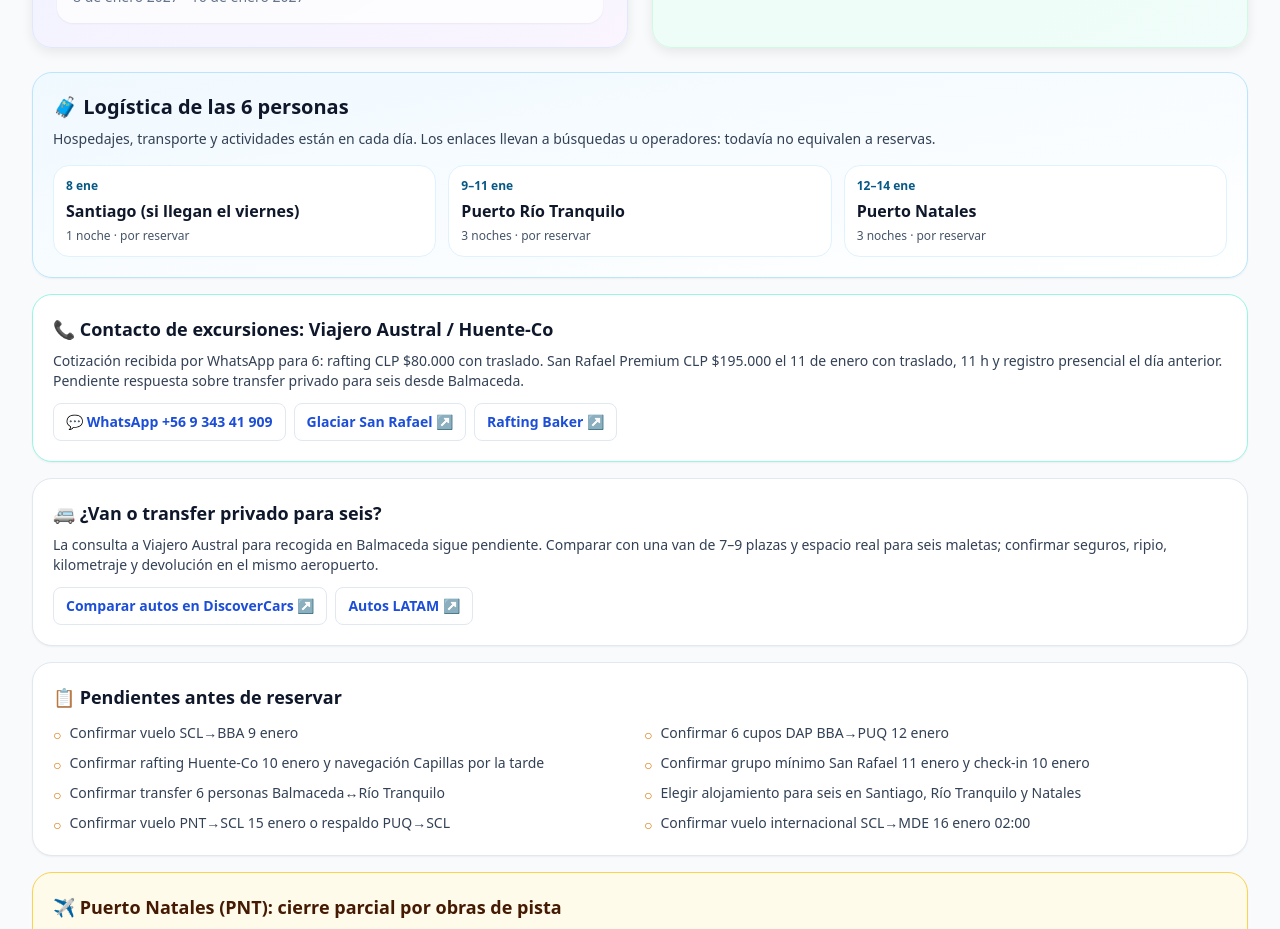
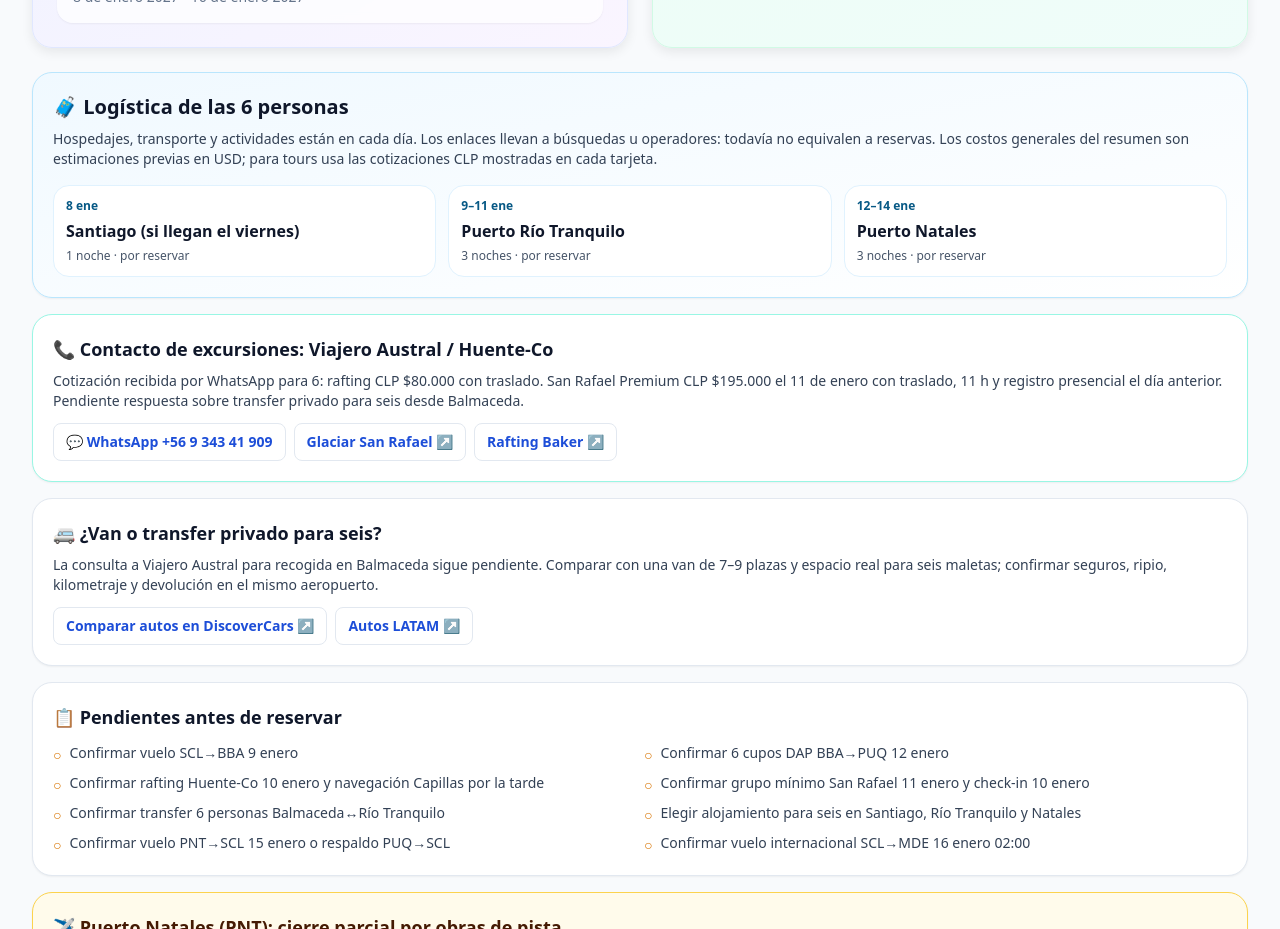
Before and after one commit to javierguioc/travel, a React (Vite) app: page / in a window 1280 px wide. Shown: the part 940-1869 px from the top of the page. Built offline with nearby package versions, Linux system fonts and the light colour scheme.

Commit message:
Clarify that old dashboard totals are estimates, not six-person tour quotes

```diff
--- a/src/components/logistics/TripLogistics.jsx
+++ b/src/components/logistics/TripLogistics.jsx
@@ -209,7 +209,7 @@ export function TripLogisticsOverview({ itineraryData }) {
     <section className="space-y-4">
       <div className="rounded-2xl border border-sky-200 bg-gradient-to-br from-sky-50 to-white p-5 shadow-sm">
         <h2 className="text-xl font-bold text-slate-900">🧳 Logística de las {groupSize} personas</h2>
-        <p className="mt-2 text-sm text-slate-700">Hospedajes, transporte y actividades están en cada día. Los enlaces llevan a búsquedas u operadores: todavía no equivalen a reservas.</p>
+        <p className="mt-2 text-sm text-slate-700">Hospedajes, transporte y actividades están en cada día. Los enlaces llevan a búsquedas u operadores: todavía no equivalen a reservas. Los costos generales del resumen son estimaciones previas en USD; para tours usa las cotizaciones CLP mostradas en cada tarjeta.</p>
         <div className="mt-4 grid gap-3 sm:grid-cols-3">
           {stays?.map((s, i) => <div key={i} className="rounded-xl border border-sky-100 bg-white p-3">
             <p className="text-xs font-bold text-sky-800">{s.dates}</p>
```
